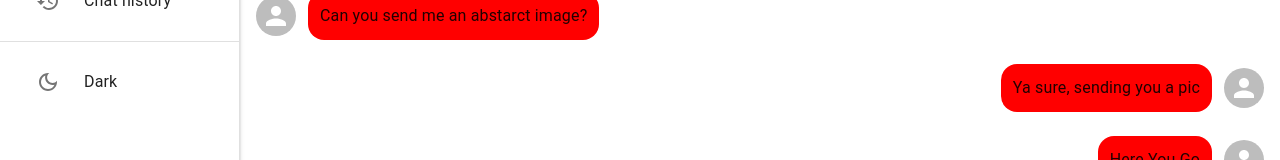
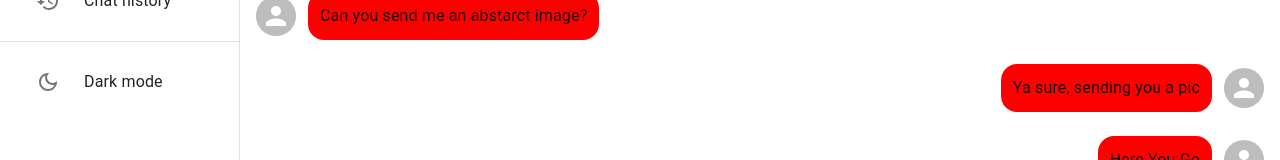
Before and after one commit to NoureldinAmer/chat-webapp-fe, a React (Create React App) app: page / in a window 1280 px wide. Both pictures are taken after a click on the button 32 px from the left and 32 px from the top of the page. Shown: the part 232-392 px from the top of the page. Built offline with nearby package versions, Linux system fonts and the light colour scheme.

Commit message:
implement darkmode toggle

```diff
--- a/src/App.js
+++ b/src/App.js
@@ -1,29 +1,41 @@
-import { BrowserRouter as Router, Route, Switch} from 'react-router-dom';
-import Chat from './Chat';
-import Settings from './Settings';
-import Navbar from './NavBar';
-import Login from './Login';
-import ChatHistory from './ChatHistory';
+import React, { createContext } from "react";
+import { BrowserRouter as Router, Route, Switch } from "react-router-dom";
+import Chat from "./Chat";
+import Settings from "./Settings";
+import Navbar from "./NavBar";
+import Login from "./Login";
+import ChatHistory from "./ChatHistory";
+import IconButton from "@mui/material/IconButton";
+import Box from "@mui/material/Box";
+import { createTheme, ThemeProvider } from "@mui/system";
+import { Paper } from "@mui/material";
+
+const ColorModeContext = createContext({ toggleColorMode: () => {} });
 
 function App() {
+  const theme = createTheme({
+    palette: {
+      mode: "dark",
+    },
+  });
+
   return (
     //router
       <Router>
-        <div className="App">
+        <Paper sx={{ boxShadow: "none", border: 'none', borderRadius: 0 }}>
           <Switch>
             <Route path="/login" component={Login} />
-          <div>
+            <Paper sx={{ boxShadow: "none", border: 'none',  borderRadius: 0 }}>
               <Navbar>
                 <Switch>
                   <Route exact path="/" component={Chat} />
                   <Route exact path="/settings" component={Settings} />
                   <Route exact path="/history" component={ChatHistory} />
-
                 </Switch>
               </Navbar>
-          </div>
+            </Paper>
           </Switch>
-      </div>
+        </Paper>
       </Router>
   );
 }
--- a/src/Chat.js
+++ b/src/Chat.js
@@ -60,8 +60,7 @@ function Chat() {
         <Box
           sx={{
             width: "100%",
-            backgroundColor: "white",
-            boxShadow: 2
+            boxShadow: 4
           }}
           maxWidth="100%"
           p={2}
--- a/src/NavBar.js
+++ b/src/NavBar.js
@@ -1,5 +1,5 @@
-import React, { useState } from "react";
-import { styled, useTheme } from "@mui/material/styles";
+import React, { useMemo, useState } from "react";
+import { createTheme, styled, useTheme } from "@mui/material/styles";
 import Box from "@mui/material/Box";
 import MuiDrawer from "@mui/material/Drawer";
 import MuiAppBar from "@mui/material/AppBar";
@@ -23,6 +23,9 @@ import { routes } from "./routes";
 
 import DarkModeOutlinedIcon from "@mui/icons-material/DarkModeOutlined";
 import LightModeIcon from "@mui/icons-material/LightMode";
+import { ThemeProvider } from "@emotion/react";
+import { Paper } from "@mui/material";
+import { light } from "@mui/material/styles/createPalette";
 
 const drawerWidth = 240;
 
@@ -112,10 +115,10 @@ const Drawer = styled(MuiDrawer, {
 
 export default function Navbar(props) {
   const [toolbarHeader, setToolbarHeader] = useState("Chat");
+  const [darkMode, setDarkMode] = useState(false)
   const history = useHistory();
 
-  const theme = useTheme();
-  const [open, setOpen] = React.useState(false);
+  const [open, setOpen] = useState(false);
 
   const handleDrawerOpen = () => {
     setOpen(true);
@@ -125,7 +128,16 @@ export default function Navbar(props) {
     setOpen(false);
   };
 
+  const theme = useMemo(
+    () => createTheme({
+      palette: {
+        mode: darkMode ? "dark" : "light",
+      },
+    })
+  )
+
   return (
+    <ThemeProvider theme={theme}>
     <Box sx={{ display: "flex", minWidth: "500px" }}>
       <CssBaseline />
       <AppBar position="fixed" open={open} sx={{ height: "64px" }}>
@@ -147,7 +159,7 @@ export default function Navbar(props) {
           </Typography>
         </Toolbar>
       </AppBar>
-      <Drawer variant="permanent" open={open} sx={{ boxShadow: 2 }}>
+      <Drawer variant="permanent" open={open} sx={{ boxShadow: 10}}>
         <DrawerHeader>
           <IconButton onClick={handleDrawerClose}>
             {theme.direction === "rtl" ? (
@@ -208,6 +220,9 @@ export default function Navbar(props) {
                 px: 2.5,
                 borderRadius: "10px",
               }}
+              onClick={()=>{
+                setDarkMode(!darkMode);
+              }}
             >
               <ListItemIcon
                 sx={{
@@ -218,15 +233,18 @@ export default function Navbar(props) {
               >
                 <DarkModeOutlinedIcon />
               </ListItemIcon>
-              <ListItemText primary={"Dark"} sx={{ opacity: open ? 1 : 0 }} />
+              <ListItemText primary={"Dark mode"} sx={{ opacity: open ? 1 : 0 }} />
             </ListItemButton>
           </ListItem>
         </List>
       </Drawer>
       <Box component="main" sx={{ flexGrow: 1, p: 0, minWidth: 0 }}>
         <DrawerHeader />
-        {props.children}
+          <Paper sx={{ boxShadow: "none", border: 'none',  borderRadius: 0 }}>
+            {props.children}
+          </Paper>
       </Box>
     </Box>
+    </ThemeProvider>
   );
 }
```
Lines whose indentation alone changed are shown as unchanged.
